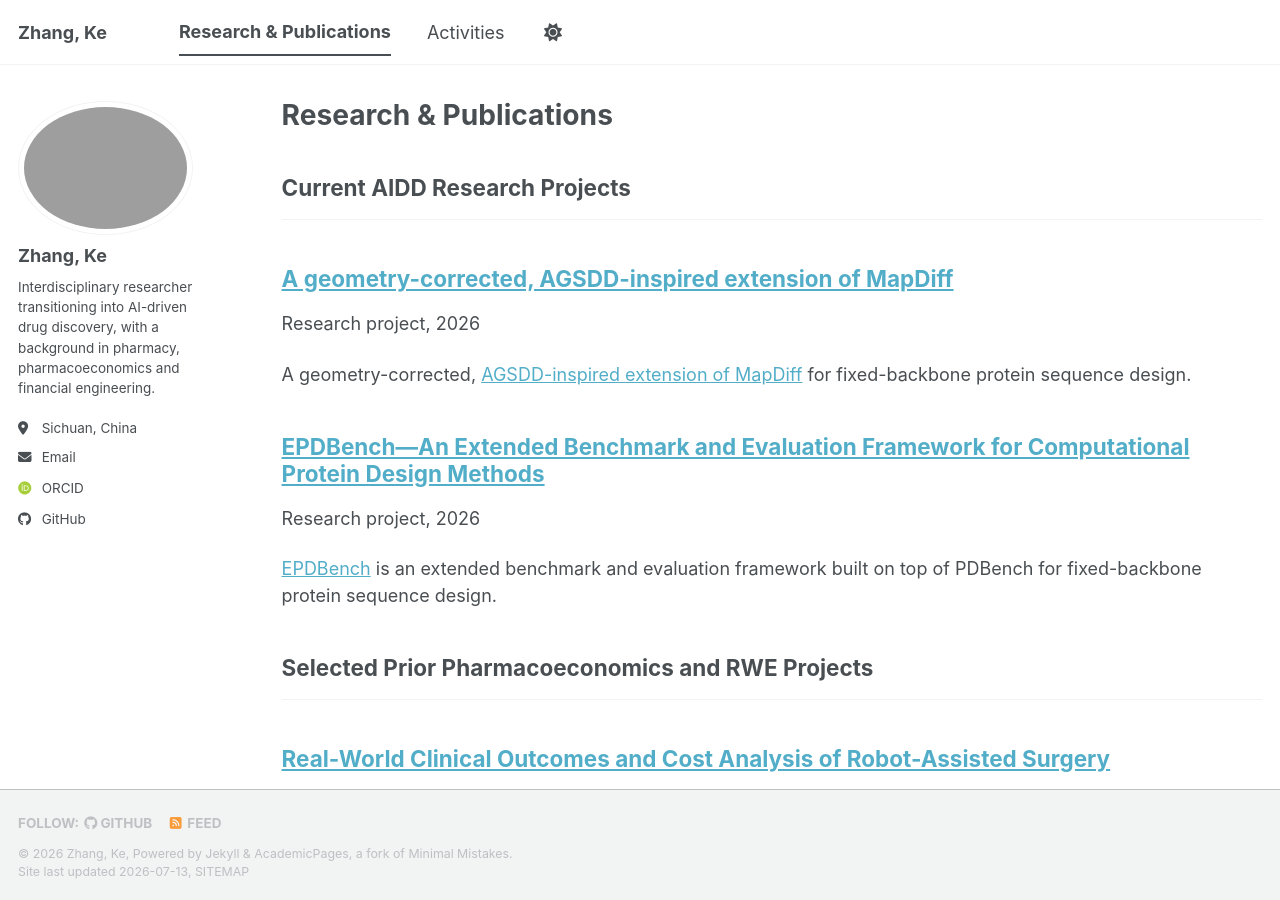
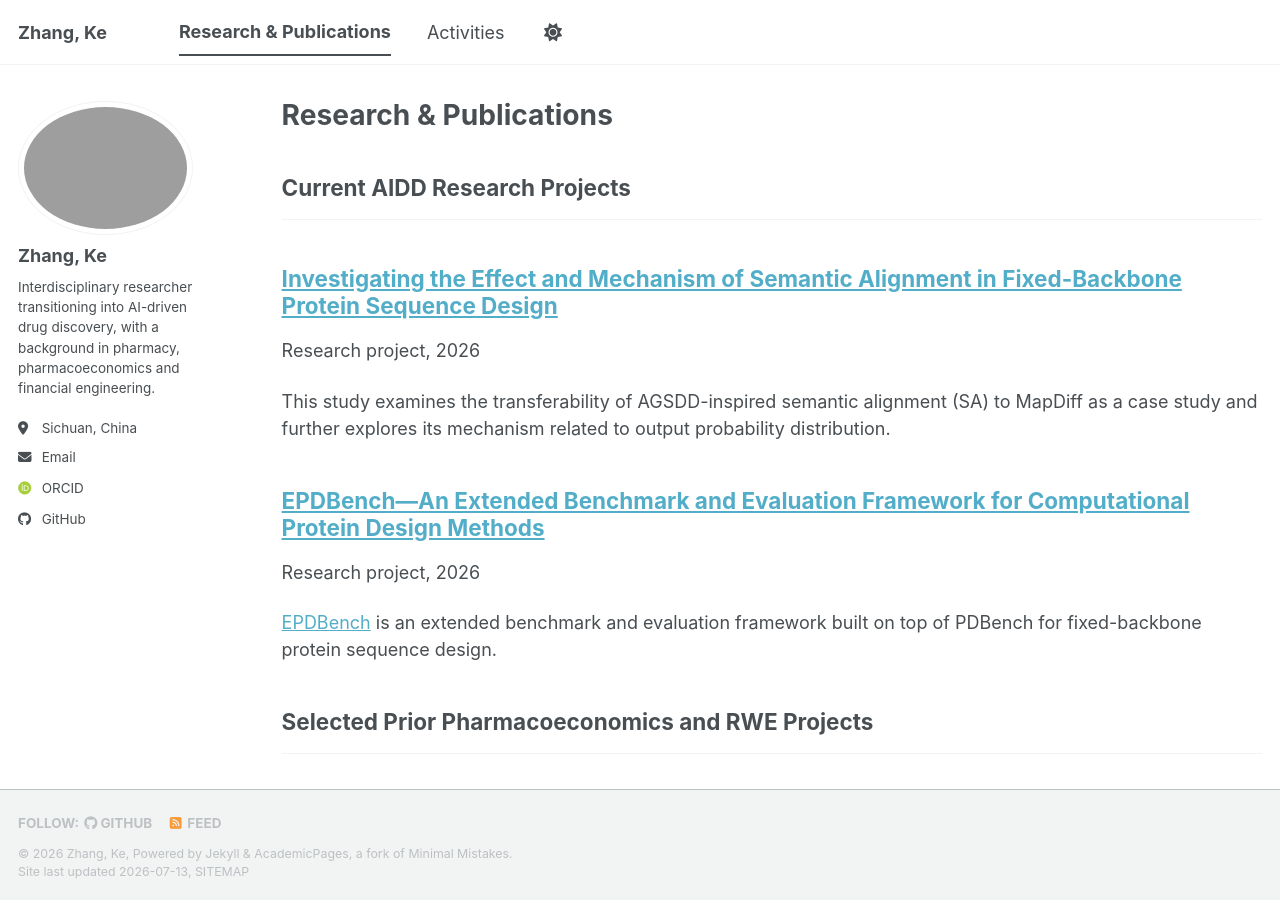
Before and after one commit to Zhangke123jimu/Zhangke123jimu.github.io, a Jekyll site: the page built from _pages/publications.html, in a window 1280 px wide and 900 px high. Built offline with Jekyll 4.4.1, drawn with Linux system fonts in a browser that asks for light colours; some web fonts are replaced; a script bundle is joined from its source files by our own code; library files that are not in the unit come from our copies; part of the change alters nothing that is shown.

Commit message:
Update 2026-AGSDD-inspired-MapDiff.md

```diff
--- a/_publications/2026-AGSDD-inspired-MapDiff.md
+++ b/_publications/2026-AGSDD-inspired-MapDiff.md
@@ -1,36 +1,15 @@
 ---
-title: "A geometry-corrected, AGSDD-inspired extension of MapDiff"
+title: "Investigating the Effect and Mechanism of Semantic Alignment in Fixed-Backbone Protein Sequence Design"
 collection: publications
 category: aidd_projects
 permalink: /research-and-publications/2026-AGSDD-inspired-MapDiff
-excerpt: 'A geometry-corrected, [AGSDD-inspired extension of MapDiff](https://github.com/Zhangke123jimu/AGSDD-inspired-MapDiff) for fixed-backbone protein sequence design.'
+excerpt: 'This study examines the transferability of AGSDD-inspired semantic alignment (SA) to MapDiff as a case study and further explores its mechanism related to output probability distribution.'
 date: 2026-05-01
 venue: 'Research project'
-paperurl: 'https://github.com/Zhangke123jimu/AGSDD-inspired-MapDiff'
+paperurl: 'https://www.researchsquare.com/article/rs-10307155/v1'
 ---
-[AGSDD-inspired-MapDiff](https://github.com/Zhangke123jimu/AGSDD-inspired-MapDiff) provides a PyTorch implementation of the AGSDD-inspired-MapDiff. [MapDiff](https://github.com/peizhenbai/MapDiff/) (**Ma**sk-**p**rior-guided denoising **Diff**usion) is a deep diffusion model with mask-prior-guided denoising to improve the inverse protein folding task.
-It works on 3D protein backbone structures to iteratively predict the feasible 1D sequences of amino acids. [AGSDD](https://doi.org/10.1007/978-3-032-06066-2_21) suggests that can improve model performance by aligning hidden representations with amino-acid type semantics. This idea is compatible with MapDiff because both methods rely on message passing and iterative denoising.
-Inspired by that, as an exploratory experiment, this repository modifies the MapDiff's architecture to embed semantic module of AGSDD. In addition, the repository
-fixes several issues in the backbone dihedral feature calculation of MapDiff implementation. Together, these changes lead to modest improvements in recovery and perplexity, with additional diagnostic analyses provided in the technical report.
+AGSDD proposed semantic alignment (SA) as a way to incorporate amino-acid-level semantic information into diffusion-based inverse folding, based on the idea that amino-acid types are not merely discrete class indices but may also encode biochemical, functional, and evolutionary regularities. However, it remains unclear whether this idea can be transferred beyond the original AGSDD framework, and the output-level effect of SA remains underexplored. In this study, we use MapDiff as a case study to examine the transferability of AGSDD-inspired SA and analyze its effect on the final amino-acid probability distribution. AGSDD-inspired SA can be integrated into MapDiff and modestly improves perplexity while leaving median recovery largely unchanged. The AGSDD-style increase in true-amino-acid semantic attention is reproducible, but output-level analyses suggest that SA mainly behaves as a distributional regularizer or smoother. Current NSSR and BLOSUM-based probability-mass analyses do not provide clear evidence that SA enhances BLOSUM-defined biochemical similarity.
 
-Below is a summary table:
-
-|            Version (CATH 4.2)            | Model Parameters | Median Recovery Rate (%) | Perplexity |
-|:----------------------------------------:|:----------------:|:------------------------:|:----------:|
-| Reported MapDiff result (marginal prior) |      14.7M       |          60.93           |    3.43    |
-|          Original reproduction           |      14.7M       |          60.97           |    3.54    |
-|             Dihedral-fixed*              |      14.7M       |          61.23           |    3.54    |
-|  Semantic-alignment & Dihedral-fixed**   |      16.3M       |          61.41           |    3.41    |
-
-*Dihedral-fixed: See [Technical Report-Appendix]([Technical Report-Appendix](https://github.com/Zhangke123jimu/AGSDD-inspired-MapDiff/blob/main/technical_report.md#appendix)) for details. \
-**Semantic-alignment & Dihedral-fixed: See [Technical Report](https://github.com/Zhangke123jimu/AGSDD-inspired-MapDiff/blob/main/technical_report.md) for details.
-
-
-This repository also includes several engineering improvements, including DDP-based distributed training, batch downloading and graph construction, and checkpoint resumption.
-
-Hardware note: The original MapDiff experiments were reported on A100 GPUs. The model is trained in FP32 both in original and this repository, so mixed-precision acceleration is not fully used. To keep the reported results comparable, all main-model training runs were performed on 2 x A100 GPUs.
-For exploratory experiments, rented consumer GPUs with sufficient VRAM may be a practical lower-cost alternative and can be competitive in wall-clock time for FP32 training, although this depends on the specific hardware。
-
-![MapDiff](https://raw.githubusercontent.com/Zhangke123jimu/AGSDD-inspired-MapDiff/main/image/AGSDD-inspired-MapDiff.png)
+![AGSDD-inspired-MapDiff](https://raw.githubusercontent.com/Zhangke123jimu/AGSDD-inspired-MapDiff/main/image/AGSDD-inspired-MapDiff.svg)
 
 See [AGSDD-inspired-MapDiff](https://github.com/Zhangke123jimu/AGSDD-inspired-MapDiff) for details.
```
